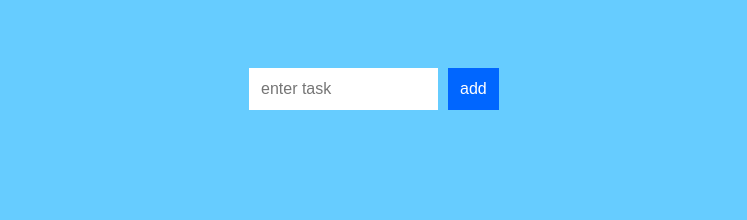
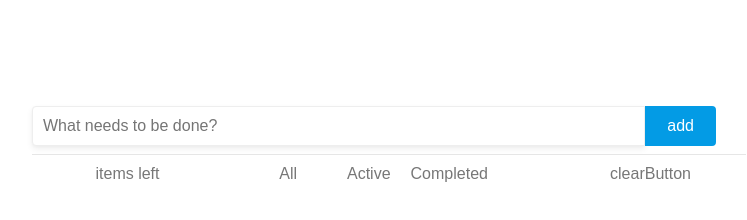
Before and after one commit to atefe-kzn/TODO-APP, a React app in the folder todoapp/: page / in a window 1280 px wide. Shown: the whole page, without its empty margins (266-1013 px from the left). Built offline with nearby package versions, Linux system fonts and the light colour scheme.

Commit message:
add filtering to page

```diff
--- /dev/null
+++ b/todoapp/src/Filtering.js
@@ -0,0 +1,44 @@
+import React, { Component } from "react";
+
+class Filtering extends Component {
+    constructor (props){
+        super(props);
+        this.count = (this.props.count, 'item');
+      }
+
+  render() {
+    var todoEntries = this.props.count;
+
+    return (
+        <footer className="filtering">
+        <span className="items-count">
+          <strong>{todoEntries}</strong> items left
+        </span>
+        <ul className="filters">
+          <li>
+            <a>
+                All
+            </a>
+          </li>
+          {' '}
+          <li>
+            <a>
+                Active
+            </a>
+          </li>
+          {' '}
+          <li>
+            <a>
+                Completed
+            </a>
+          </li>
+        </ul>
+        <span className="items-clear">
+        <a>clearButton</a>
+        </span>
+      </footer>
+    );
+  }
+};
+
+export default Filtering;
--- a/todoapp/src/TodoApp.js
+++ b/todoapp/src/TodoApp.js
@@ -1,5 +1,6 @@
 import React, { Component } from "react";
 import TodoItems from "./TodoItems";
+import Filtering from "./Filtering";
 
 
 class TodoApp extends Component {
@@ -12,19 +13,24 @@ class TodoApp extends Component {
 
     this.addItem = this.addItem.bind(this);
     this.deleteItem = this.deleteItem.bind(this);
+    this.countItem = this.countItem.bind(this);
   }
 
   render() {
     return (
       <div className="todo-main">
         <div className="todo-main_header">
-          <form onSubmit={this.addItem}>
-            <input ref={(a) => this._inputElement = a}  placeholder="enter task">
+          <form onSubmit={this.addItem} className="todo-form">
+            <div className="input-group">
+            </div>
+            <input ref={(a) => this._inputElement = a}  placeholder="What needs to be done?">
             </input>
             <button type="submit"  className="add-item">add</button>
           </form>
         </div>
         <TodoItems entries={this.state.items} delete={this.deleteItem}/>
+
+        <Filtering count={this.countItem}/>
       </div>
     );
   }
@@ -59,6 +65,10 @@ class TodoApp extends Component {
       items: filteredItems
     });
   }
+
+  countItem(){
+    return this.state.items.count();
+  }
 }
 
 export default TodoApp;
--- a/todoapp/src/TodoItems.js
+++ b/todoapp/src/TodoItems.js
@@ -7,8 +7,9 @@ class TodoItems extends Component {
       }
 
   createTasks(item) {
-    return <li
-               key={item.key}>{item.text}
+    return <li key={item.key}>
+    <input type="checkbox" ></input>
+               {item.text}
                <span onClick={() => this.delete(item.key)}  className="remove">  </span>
             </li>
   }
--- a/todoapp/src/TodoList.css
+++ b/todoapp/src/TodoList.css
@@ -1,28 +1,38 @@
-
 .todo-main .todo-main_header input {
+    width: 100%;
     padding: 10px;
     font-size: 16px;
-    border: 2px solid #FFF;
-    width: 165px;
+    border-radius: 4px 0 0 4px;
+    border: 1px solid #eee;
+    box-shadow: 0 1px 3px rgba(0, 0, 0, 0.025), 0 3px 6px rgba(0, 0, 0, 0.065);
   }
+
   .todo-main .todo-main_header .add-item {
-    padding: 10px;
+    padding: 8px 20px;
     font-size: 16px;
-    margin: 10px;
+    color: #FFF;
     margin-right: 0px;
-    background-color: #0066FF;
-    color: #FFF;
-    border: 2px solid #0066FF;
+    background-color: #039be5;
+    border: 2px solid #039be5;
+    border-radius: 0 4px 4px 0;
   }
+
+  .todo-main .todo-main_header .todo-form{
+    display: flex;
+  }
+
   .todo-main .todo-main_header .add-item:hover {
     cursor: pointer;
     background-color: #003399;
     border: 2px solid #003399;
   }
+
   .todo-main .list-item {
     list-style: none;
+    text-align: left;
     padding-left: 0;
-    width: 250px;
+    margin: 0.5rem auto;
+    width: 100%;
   }
 
   ul.list-item {
@@ -33,9 +43,9 @@
       position: relative;
     color: #333;
     padding: 15px;
-    margin-bottom: 15px;
+    margin-bottom: .5rem;
     border-radius: 5px;
-    background-color: rgba(255,255,255,.5);
+    background-color: rgba(214, 213, 213, 0.5);
   }
 
   .todo-main .list-item li:hover {
@@ -45,17 +55,52 @@
   .todo-main .list-item li span {
     position: absolute;
     right: 0.3rem;
-    bottom: .5rem;
+    bottom: .6rem;
     font-size: 1.4rem;
     border-radius: 50%;
     padding: 0.1rem .5rem;
     transition: all .2s ease-out;
-}
+  }
 
 .todo-main .list-item li span:hover{
-background-color: #b7cae6;
+background-color: #e6b7b7;
 }
 
   .todo-main .list-item li span::after {
       content: "×"
   }
+
+  .filtering {
+    width: 100%;
+    display: flex;
+    color: #777;
+    margin: 0 auto;
+    text-align: center;
+    padding: 10px 15px;
+    border-top: 1px solid #e6e6e6;
+}
+
+.filtering .items-count,
+.filtering .items-clear{
+  flex-basis: 25%;
+  cursor: pointer;
+}
+
+.filtering ul{
+    display: flex;
+    flex-basis: 50%;
+    margin: 0;
+    list-style: none;
+}
+
+.filtering ul li{
+  flex-basis: 25%;
+  cursor: pointer;
+}
+
+.filtering ul li a.active{
+  padding: 5px;
+  border-radius: 3px;
+  border: 1px solid #ecbfbf;
+
+}
--- a/todoapp/src/index.css
+++ b/todoapp/src/index.css
@@ -1,9 +1,10 @@
 body {
     padding: 50px;
-    background-color: #66CCFF;
+    /* background-color: #66CCFF; */
     font-family: sans-serif;
+    text-align: center;
   }
-  #container {
-    display: flex;
-    justify-content: center;
+
+  #container{
+    padding: 3rem 15rem;
   }
```
